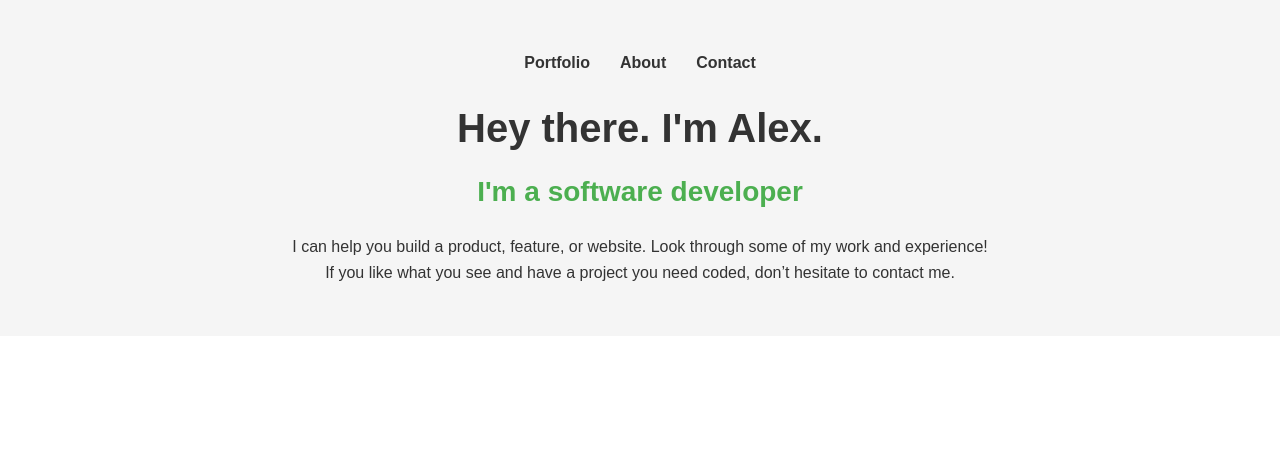
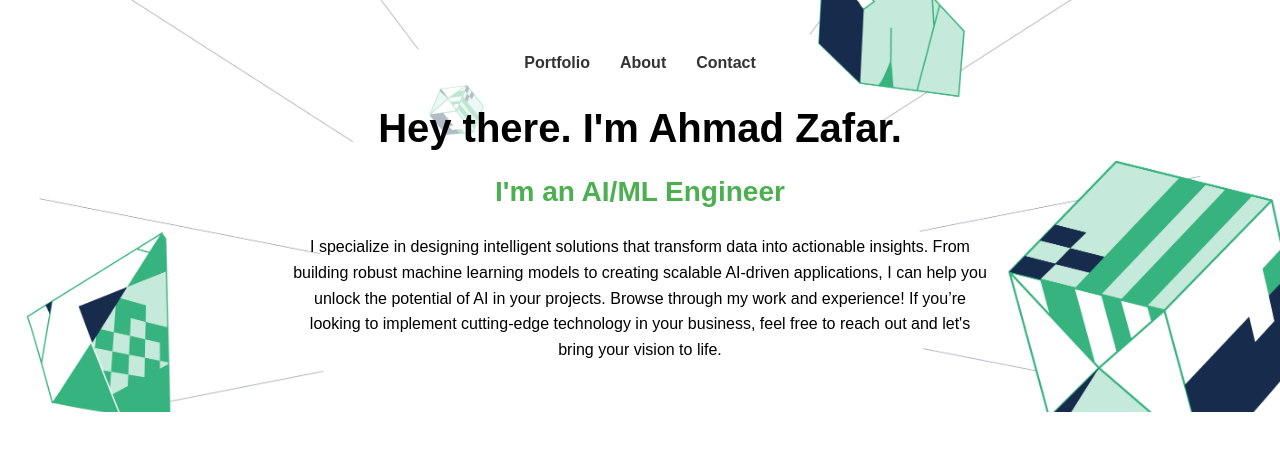
Before and after one commit to azafar224/myportfolio, a website: page index.html in a window 1280 px wide. Drawn offline with Linux system fonts and the light colour scheme.

Commit message:
Final Submission

```diff
--- a/index.html
+++ b/index.html
@@ -17,9 +17,9 @@
             </ul>
         </nav>
         <div class="hero-text">
-            <h1>Hey there. I'm Alex.</h1>
-            <h2>I'm a <span class="highlight">software developer</span></h2>
-            <p>I can help you build a product, feature, or website. Look through some of my work and experience! If you like what you see and have a project you need coded, don’t hesitate to contact me.</p>
+            <h1>Hey there. I'm Ahmad Zafar.</h1>
+            <h2>I'm an <span class="highlight">AI/ML Engineer</span></h2>
+            <p>I specialize in designing intelligent solutions that transform data into actionable insights. From building robust machine learning models to creating scalable AI-driven applications, I can help you unlock the potential of AI in your projects. Browse through my work and experience! If you’re looking to implement cutting-edge technology in your business, feel free to reach out and let's bring your vision to life.</p>
         </div>
     </header>
 </body>
--- a/styles.css
+++ b/styles.css
@@ -18,9 +18,12 @@ a {
 
 /* Header Section */
 header {
-  background-color: #f5f5f5;
+  background-image: url('background.png');
+  background-size: cover;
+  background-position: top center;
   padding: 50px 20px;
   text-align: center;
+  color: white;
 }
 
 /* Navigation */
@@ -47,6 +50,7 @@ header {
 
 .hero-text h1 {
   font-size: 2.5rem;
+  color: black;
   margin-bottom: 10px;
 }
 
@@ -56,6 +60,10 @@ header {
   margin-bottom: 20px;
 }
 
+.hero-text p {
+  color: black;
+}
+
 .highlight {
   color: #4caf50;
 }
```
Also changed, not shown: background.png (added), icons.png (added).
